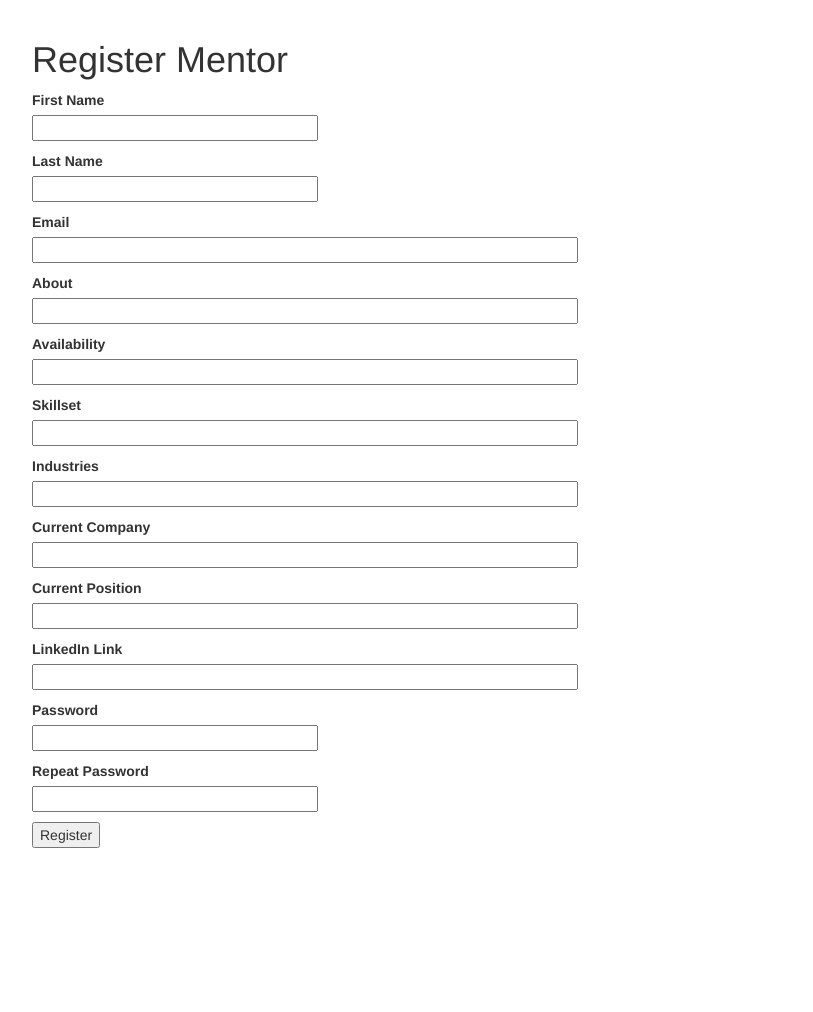
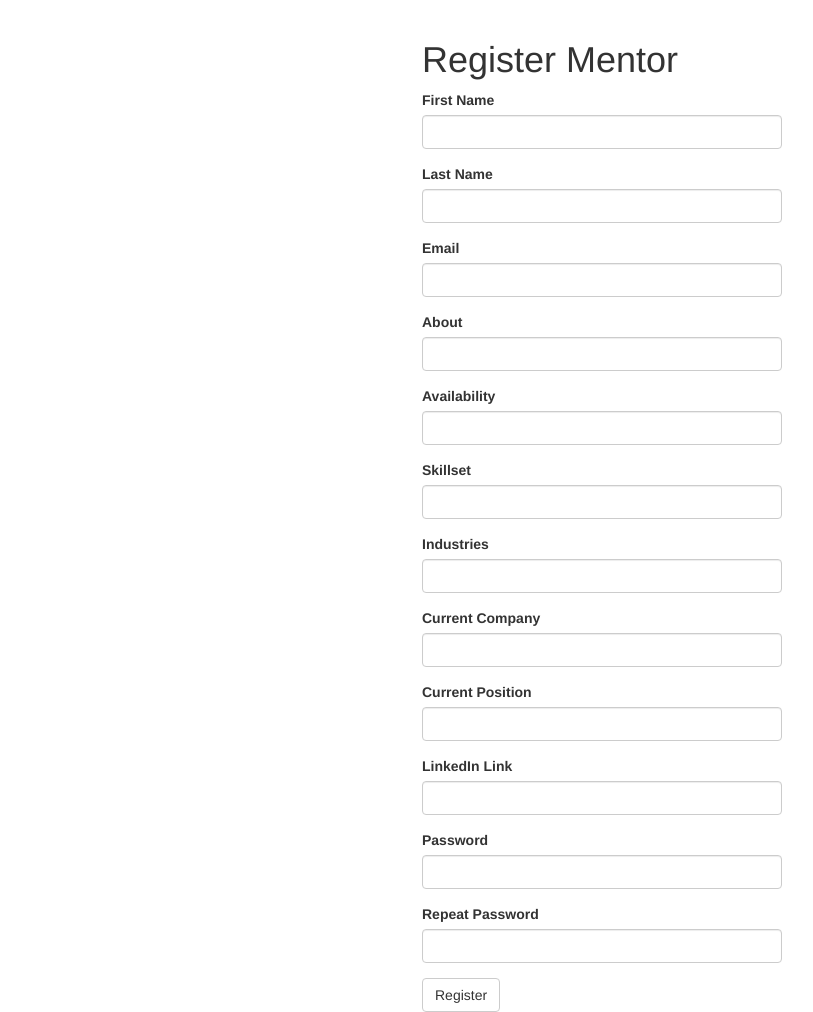
Before and after one commit to mattpodolak/enLIGHT-Mentorship-Program, a Flask app: page /register_user/1 in a window 1280 px wide. Shown: the part 52-1064 px from the top of the page, without its empty margins (38-851 px from the left). Before the commit the page ends 900 px from the top, so only its background shows below. Run offline with Flask 2, Linux system fonts and the light colour scheme; the visitor is signed in with stand-in values (Sample User, id 1); some libraries are stand-ins or nearby versions.

Commit message:
changed form styling

```diff
--- a/app/templates/application.html
+++ b/app/templates/application.html
@@ -2,9 +2,9 @@
 {% import 'bootstrap/wtf.html' as wtf %}
 
 {% block app_content %}
-    <h1>Apply for a Mentor</h1>
     <div class="row">
-        <div class="col-md-4">
+        <div class="col-md-4 col-md-offset-4">
+            <h1>Apply for a Mentor</h1>
             {{ wtf.quick_form(form)}}
         </div>
     </div>
--- a/app/templates/edit_profile.html
+++ b/app/templates/edit_profile.html
@@ -2,9 +2,9 @@
 {% import 'bootstrap/wtf.html' as wtf %}
 
 {% block app_content %}
-    <h1>Edit Profile</h1>
     <div class="row">
-        <div class="col-md-4">
+        <div class="col-md-4 col-md-offset-4">
+            <h1>Edit Profile</h1>
             {{ wtf.quick_form(form)}}
         </div>
     </div>
--- a/app/templates/login.html
+++ b/app/templates/login.html
@@ -2,9 +2,9 @@
 {% import 'bootstrap/wtf.html' as wtf %}
 
 {% block app_content %}
-    <h1>Login</h1>
     <div class="row">
-        <div class="col-md-4">
+        <div class="col-md-4 col-md-offset-4">
+            <h1>Login</h1>
             {{ wtf.quick_form(form)}}
             <p>New User? <a href="{{ url_for('application') }}">Click to Apply!</a></p>
         </div>
--- a/app/templates/register_mentor.html
+++ b/app/templates/register_mentor.html
@@ -1,93 +1,11 @@
 {% extends "base.html" %}
+{% import 'bootstrap/wtf.html' as wtf %}
 
 {% block app_content %}
-    <h1>{{title}}</h1>
-    <form action="" method="post">
-        {{ form.hidden_tag() }}
-        <p>
-            {{ form.first_name.label }}<br>
-            {{ form.first_name(size=32) }}<br>
-            {% for error in form.first_name.errors %}
-            <span style="color: red;">[{{ error }}]</span>
-            {% endfor %}
-        </p>
-        <p>
-            {{ form.last_name.label }}<br>
-            {{ form.last_name(size=32) }}<br>
-            {% for error in form.last_name.errors %}
-            <span style="color: red;">[{{ error }}]</span>
-            {% endfor %}
-        </p>
-        <p>
-            {{ form.email.label }}<br>
-            {{ form.email(size=64) }}<br>
-            {% for error in form.email.errors %}
-            <span style="color: red;">[{{ error }}]</span>
-            {% endfor %}
-        </p>
-        <p>
-            {{ form.about_me.label }}<br>
-            {{ form.about_me(size=64) }}<br>
-            {% for error in form.about_me.errors %}
-            <span style="color: red;">[{{ error }}]</span>
-            {% endfor %}
-        </p>
-        <p>
-            {{ form.avail.label }}<br>
-            {{ form.avail(size=64) }}<br>
-            {% for error in form.avail.errors %}
-            <span style="color: red;">[{{ error }}]</span>
-            {% endfor %}
-        </p>
-        <p>
-            {{ form.skill.label }}<br>
-            {{ form.skill(size=64) }}<br>
-            {% for error in form.skill.errors %}
-            <span style="color: red;">[{{ error }}]</span>
-            {% endfor %}
-        </p>
-        <p>
-            {{ form.industry.label }}<br>
-            {{ form.industry(size=64) }}<br>
-            {% for error in form.industry.errors %}
-            <span style="color: red;">[{{ error }}]</span>
-            {% endfor %}
-        </p>
-        <p>
-            {{ form.company.label }}<br>
-            {{ form.company(size=64) }}<br>
-            {% for error in form.company.errors %}
-            <span style="color: red;">[{{ error }}]</span>
-            {% endfor %}
-        </p>
-        <p>
-            {{ form.position.label }}<br>
-            {{ form.position(size=64) }}<br>
-            {% for error in form.position.errors %}
-            <span style="color: red;">[{{ error }}]</span>
-            {% endfor %}
-        </p>
-        <p>
-            {{ form.linked.label }}<br>
-            {{ form.linked(size=64) }}<br>
-            {% for error in form.linked.errors %}
-            <span style="color: red;">[{{ error }}]</span>
-            {% endfor %}
-        </p>
-        <p>
-            {{ form.password.label }}<br>
-            {{ form.password(size=32) }}<br>
-            {% for error in form.password.errors %}
-            <span style="color: red;">[{{ error }}]</span>
-            {% endfor %}
-        </p>
-        <p>
-            {{ form.password2.label }}<br>
-            {{ form.password2(size=32) }}<br>
-            {% for error in form.password2.errors %}
-            <span style="color: red;">[{{ error }}]</span>
-            {% endfor %}
-        </p>
-        <p>{{ form.submit() }}</p>
-    </form>
+    <div class="row">
+        <div class="col-md-4 col-md-offset-4">
+            <h1>{{title}}</h1>
+            {{ wtf.quick_form(form)}}
+        </div>
+    </div>
 {% endblock %}
```
Also changed, not shown: app/templates/register_mentee.html (+7 -26 lines).
